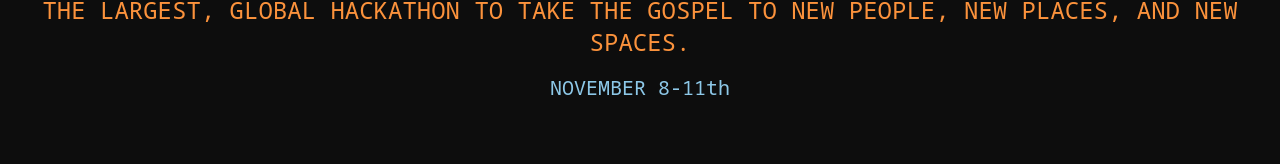
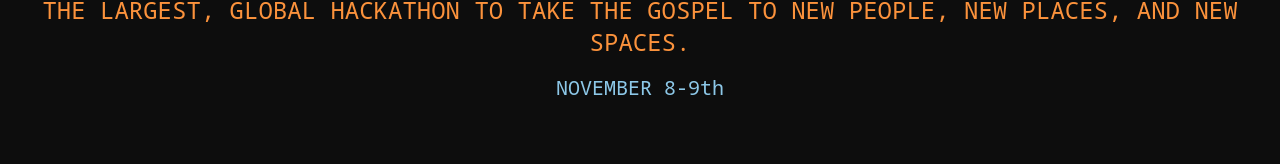
Before and after one commit to pricejoshua/indigitous-hack-website, a React (Create React App) app: page / in a window 1280 px wide. Shown: the part 122-286 px from the top of the page. Built offline with nearby package versions, Linux system fonts and the light colour scheme.

Commit message:
Changed date

```diff
--- a/src/components/Main.tsx
+++ b/src/components/Main.tsx
@@ -5,7 +5,7 @@ const Main: React.FC = () => {
     <section className="text-white p-10 text-center">
       <h1 className="text-6xl font-bold text-orange-600 font-mono">#HACK2024</h1>
       <p className="text-2xl mt-4 text-orange-400 font-mono">THE LARGEST, GLOBAL HACKATHON TO TAKE THE GOSPEL TO NEW PEOPLE, NEW PLACES, AND NEW SPACES.</p>
-      <p className="text-xl mt-4 text-[#8DC8E8] font-mono">NOVEMBER 8-11th</p>
+      <p className="text-xl mt-4 text-[#8DC8E8] font-mono">NOVEMBER 8-9th</p>
     </section>
   );
 };
```
